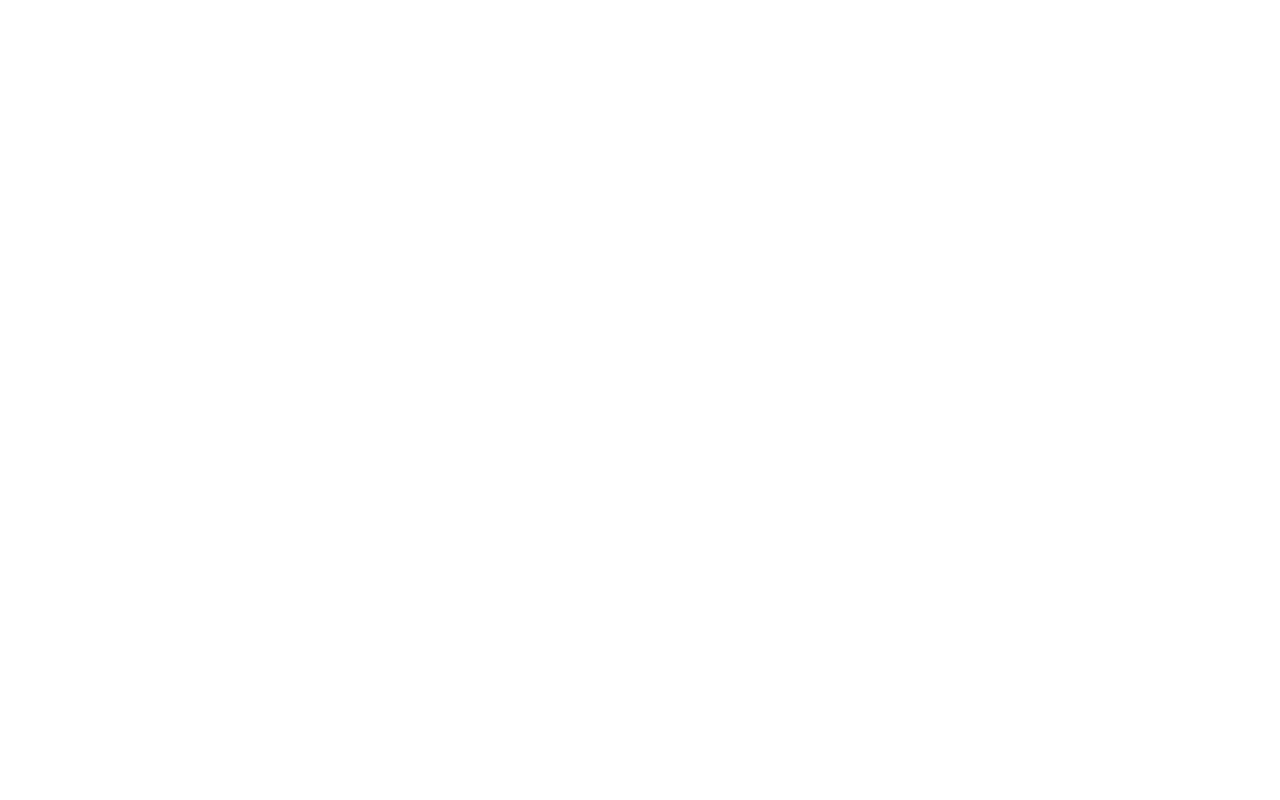
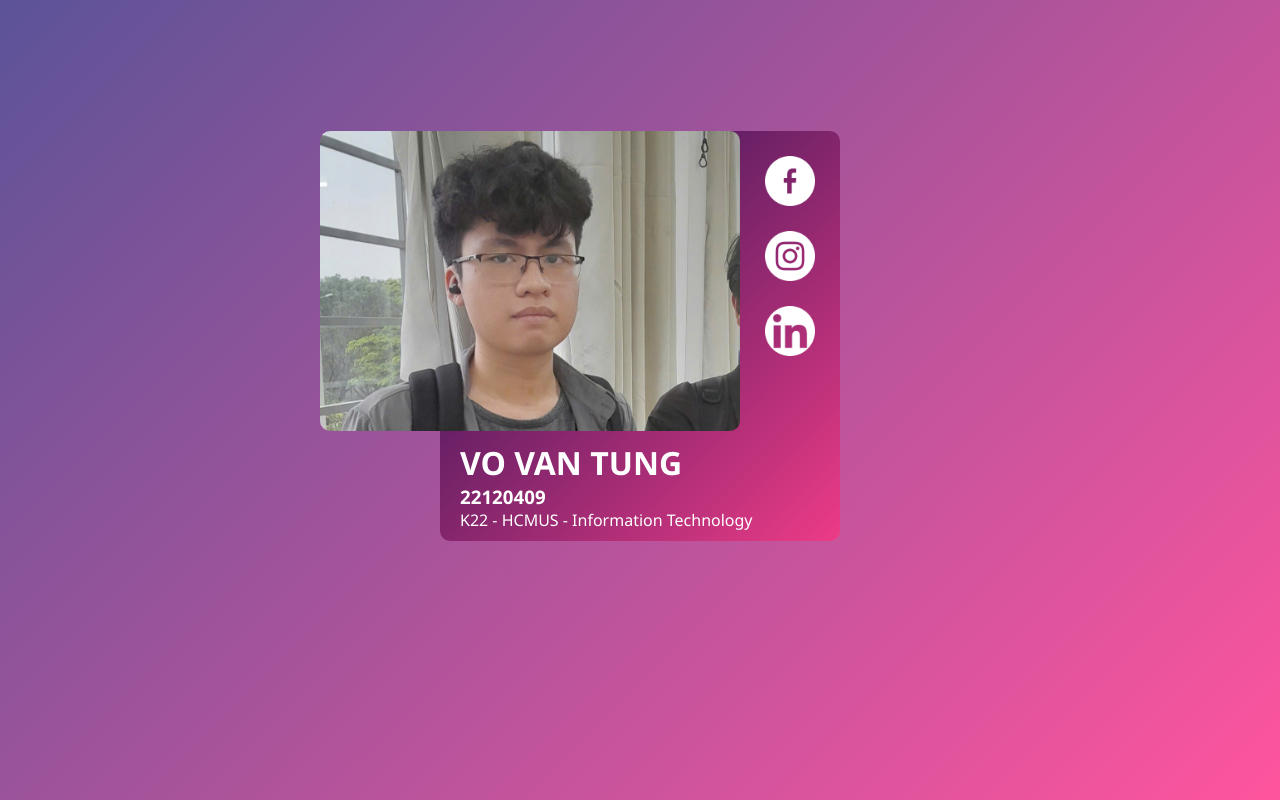
Before and after one commit to C0smic01/Web, a plain HTML site: page Week02/Group_Name/members/22120409/22120409.html in a window 1280 px wide. Drawn offline with Linux system fonts and the light colour scheme.

Commit message:
ui completed

```diff
--- a/Week02/Group_Name/default.css
+++ b/Week02/Group_Name/default.css
@@ -0,0 +1,39 @@
+*{
+    margin: 0;
+    padding: 0;
+}
+
+ul{
+    list-style: none;
+}
+
+.group-banner {
+    flex:1;
+
+}
+.photo {
+    width: 700px;
+    height: auto;
+}
+.container{
+    height: 100vh;
+}
+.cover{
+    justify-content: center;
+    align-items: center;
+    height: 100%;
+    display: flex;
+    flex-direction: row-reverse;
+    background: linear-gradient(-45deg,#ED3B87,#191051);
+}
+.group-title{
+    text-transform: uppercase;
+}
+.group-info{
+    font-family: 'Gill Sans', 'Gill Sans MT', Calibri, 'Trebuchet MS', sans-serif;
+    color:#ffffff;
+    flex:1;
+    display:flex;
+    align-items: center;
+    justify-content:center;
+}
--- a/Week02/Group_Name/members/22120366/22120366.css
+++ b/Week02/Group_Name/members/22120366/22120366.css
@@ -0,0 +1,57 @@
+*{
+    padding:0;
+    margin:0;
+}
+.container{
+    background: linear-gradient(-45deg,#ff549e,#5c5398);
+    width: 100%;
+    height: 100vh;
+    display: flex;
+    align-items: center;
+    justify-content: center;
+}
+.card{
+    margin-top: -10%;
+    display: flex;
+    justify-content: center;
+    align-items: start;
+}
+.card-content{
+    font-family:'Segoe UI', Tahoma, Geneva, Verdana, sans-serif;
+    color: white;
+    border-radius: 10px;
+    background: linear-gradient(-45deg,#ED3B87,#191051);
+    display: flex;
+    justify-content: center;
+    flex-direction: column;
+}
+.card-main{
+    width: 400px;
+    display: flex;
+    justify-content: space-between;
+}
+.card-social{
+    gap:20px;
+    padding: 25px;
+    flex:1;
+    align-items: center;
+    display : flex;
+    flex-direction: column;
+}
+.card-photo{
+    border-radius: 10px;
+    margin-left: -30%;
+    object-fit: cover;
+}
+
+.card-info{
+    flex:1;
+    text-align: start;
+    padding: 10px;
+    padding-inline: 20px;
+}
+
+.card-info h1{
+    text-transform: uppercase;
+
+}
--- a/Week02/Group_Name/members/22120409/22120409.html
+++ b/Week02/Group_Name/members/22120409/22120409.html
@@ -0,0 +1,45 @@
+<!DOCTYPE html>
+<html>
+    <head>
+        <title>22120409</title>
+        <link rel="stylesheet" href="../22120366/22120366.css">
+    </head>
+    <body>
+        <div class="container">
+            <div class="card">
+                <div class="card-content">
+                    <div class="card-main">
+                        <img
+                        class="card-photo"
+                        width="450"
+                        height='300'
+                        src="./images/22120409.jpg" alt="">
+                        <div class="card-social">
+                            <a href="">
+                                <img
+                                width="50"
+                                src="../22120366/images/facebook.png" alt="">
+                            </a>
+                            <a href="">
+                                <img
+                                width="50"
+                                src="../22120366/images/instagram.png" alt="">
+                            </a>
+                            <a href="">
+                                <img
+                                width="50"
+                                src="../22120366/images/linkedin.png" alt="">
+                            </a>
+                        </div>
+                    </div>
+                    <div class="card-info">
+                        <h1>Vo Van Tung</h1>
+                        <h3>22120409</h3>
+                        <p>K22 - HCMUS - Information Technology</p>
+                    </div>
+                </div>
+            </div>
+        </div>
+    </body>
+
+</html>
```
Also changed, not shown: Week02/Group_Name/default.html (+17 -10 lines), Week02/Group_Name/members/22120366/22120366.html (+35 -0 lines), Week02/Group_Name/images/group-photo-2.png (added), Week02/Group_Name/members/22120366/images/22120366.jpg (added), Week02/Group_Name/members/22120366/images/facebook.png (added), Week02/Group_Name/members/22120366/images/instagram.png (added), Week02/Group_Name/members/22120366/images/linkedin.png (added), Week02/Group_Name/members/22120409/images/22120409.jpg (added).
